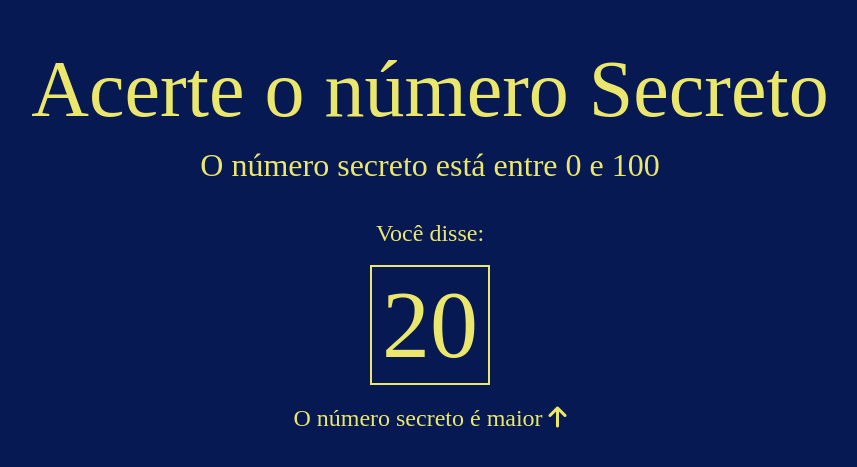
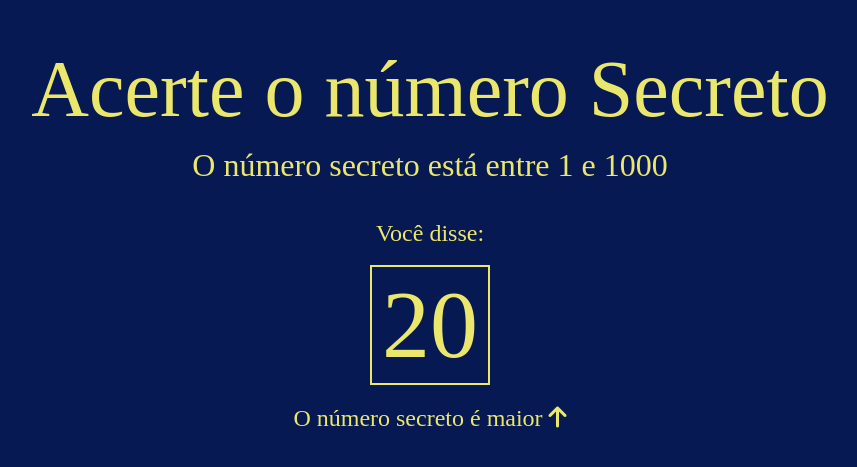
Before and after one commit to Carloshbfreire/n, a plain HTML site: page index.html in a window 1280 px wide. Shown: the part 161-628 px from the top of the page, without its empty margins (210-1067 px from the left). Drawn offline with nearby package versions, Linux system fonts and the light colour scheme.

Commit message:
Terminada aula 2

```diff
--- a/index.html
+++ b/index.html
@@ -20,6 +20,7 @@
         <div>O número secreto é maior <i class="fa-sharp fa-solid fa-arrow-up"></i></div>
 
     </div>
+    <script src="sortearNumero.js"></script>
 
 </body>
 </html>
--- /dev/null
+++ b/sortearNumero.js
@@ -0,0 +1,15 @@
+const menorValor = 1
+const maiorValor = 1000
+const numeroSecreto = gerarNumeroAleatorio()
+
+function gerarNumeroAleatorio() {
+    return parseInt(Math.random() * maiorValor + 1)
+}
+
+console.log('Número Secreto:', numeroSecreto)
+
+const elementoMenorValor = document.getElementById('menor-valor')
+elementoMenorValor.innerHTML = menorValor
+
+const elementoMaiorValor = document.getElementById('maior-valor')
+elementoMaiorValor.innerHTML = maiorValor
```
